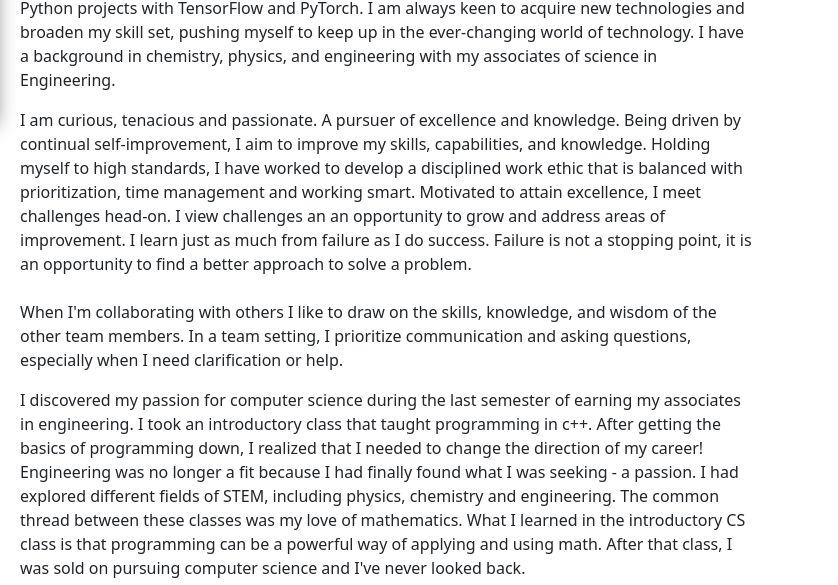
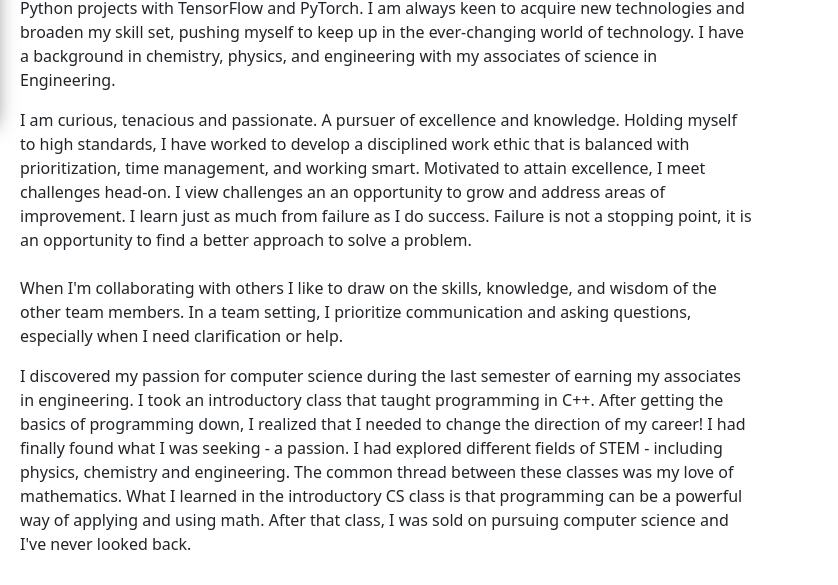
Before and after one commit to ElleyFolks/ElleyFolks.github.io, a plain HTML site: page index.html in a window 1280 px wide. Shown: the part 1188-1773 px from the top of the page, 442-1280 px from the left. Drawn offline with nearby package versions, Linux system fonts and the light colour scheme.

Commit message:
General edits to improve clarity.

```diff
--- a/index.html
+++ b/index.html
@@ -73,7 +73,7 @@
                             I have completed my bachelor of science in Computer Science at Western Governors University. I'm a CompTIA Project+ certified professional. I have experience with software development, machine learning, and game creation. I am proficient in various programming languages including C++, Java, Python, HTML, and CSS. I have worked with the Unity game engine and have created various games. I am passionate about machine learning and have completed multiple Python projects with TensorFlow and PyTorch. I am always keen to acquire new technologies and broaden my skill set, pushing myself to keep up in the ever-changing world of technology. I have a background in chemistry, physics, and engineering with my associates of science in Engineering.
                     </div>
 
-                    <p> I am curious, tenacious and passionate. A pursuer of excellence and knowledge. Being driven by continual self-improvement, I aim to improve my skills, capabilities, and knowledge. Holding myself to high standards, I have worked to develop a disciplined work ethic that is balanced with prioritization, time management and working smart.
+                    <p> I am curious, tenacious and passionate. A pursuer of excellence and knowledge. Holding myself to high standards, I have worked to develop a disciplined work ethic that is balanced with prioritization, time management, and working smart.
                         Motivated to attain excellence, I meet challenges head-on. I view challenges an an opportunity to grow and address areas of improvement. I learn just as much from failure as I do success. Failure is not a stopping point, it is an opportunity to find a better approach to solve a problem.
                         <br><br>
                         When I'm collaborating with others I like to draw on the skills, knowledge, and wisdom of the other team members. In a team setting, I prioritize communication and asking questions, especially when I need clarification or help.
@@ -81,7 +81,7 @@
 
                     <div class="row mt-3">
                         <p>
-                            I discovered my passion for computer science during the last semester of earning my associates in engineering. I took an introductory class that taught programming in c++. After getting the basics of programming down, I realized that I needed to change the direction of my career! Engineering was no longer a fit because I had finally found what I was seeking - a passion. I had explored different fields of STEM, including physics, chemistry and engineering. The common thread between these classes was my love of mathematics. What I learned in the introductory CS class is that programming can be a powerful way of applying and using math. After that class, I was sold on pursuing computer science and I've never looked back.                        </p>
+                            I discovered my passion for computer science during the last semester of earning my associates in engineering. I took an introductory class that taught programming in C++. After getting the basics of programming down, I realized that I needed to change the direction of my career! I had finally found what I was seeking - a passion. I had explored different fields of STEM - including physics, chemistry and engineering. The common thread between these classes was my love of mathematics. What I learned in the introductory CS class is that programming can be a powerful way of applying and using math. After that class, I was sold on pursuing computer science and I've never looked back.                        </p>
                     </div>
 
                     <div class="row mt-3">
```
